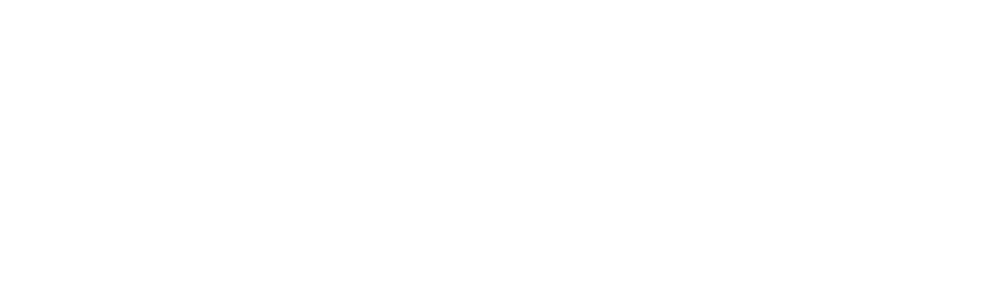
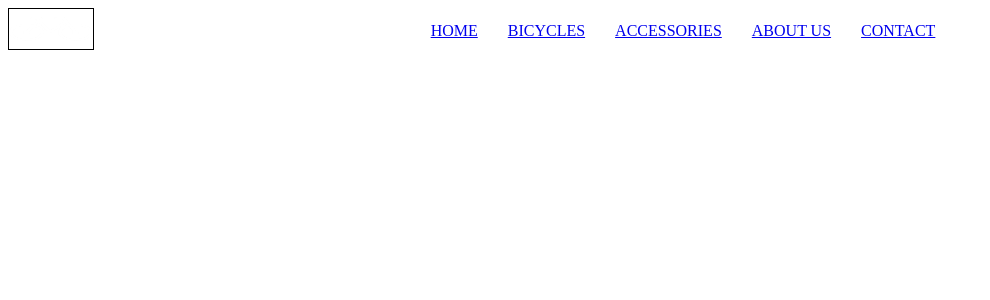
Before and after one commit to mamasadxar/ngProject, an Angular app: page / in a window 1280 px wide. Shown: the top 300 px of the page, without its empty margins (0-990 px from the left). Built offline with nearby package versions, Linux system fonts and the light colour scheme.

Commit message:
added fonts

```diff
--- a/angular.json
+++ b/angular.json
@@ -29,7 +29,8 @@
               {
                 "glob": "**/*",
                 "input": "public"
-              }
+              },
+              "src/assets"
             ],
             "styles": [
               "src/styles.scss"
--- a/src/app/app.component.html
+++ b/src/app/app.component.html
@@ -1,2 +1,2 @@
-
+<app-header></app-header>
 <router-outlet/>
--- a/src/app/app.component.ts
+++ b/src/app/app.component.ts
@@ -1,9 +1,10 @@
 import { Component } from '@angular/core';
 import { RouterOutlet } from '@angular/router';
+import { HeaderComponent } from "./header/header.component";
 
 @Component({
   selector: 'app-root',
-  imports: [RouterOutlet],
+  imports: [RouterOutlet, HeaderComponent],
   templateUrl: './app.component.html',
   styleUrl: './app.component.scss'
 })
--- a/src/app/header/header.component.html
+++ b/src/app/header/header.component.html
@@ -1,11 +1,15 @@
-<div class="header">
-    <div class="logo"></div>
-    <div class="links">
-        <a href="">HOME</a>
-        <a href="">BICYCLES</a>
-        <a href="">ACCESSORIES</a>
-        <a href="">ABOUT US</a>
-        <a href="">CONTACT</a>
+<div class="container">
+    <div class="header">
+        <div class="logo">
+            <img src="assets/logo.png" alt="">
+        </div>
+        <div class="links">
+            <a href="#">HOME</a>
+            <a href="#">BICYCLES</a>
+            <a href="#">ACCESSORIES</a>
+            <a href="#">ABOUT US</a>
+            <a href="#">CONTACT</a>
+        </div>
+        <div class="cart"></div>
     </div>
-    <div class="cart"></div>
 </div>
--- a/src/app/header/header.component.scss
+++ b/src/app/header/header.component.scss
@@ -0,0 +1,20 @@
+.container {
+    max-width: 1600px;
+    margin: auto;
+    .header {
+        display: flex;
+        align-items: center;
+        justify-content: space-between;
+        .logo {
+            img {
+                height: 40px;
+                width: 84px;
+                border: 1px solid black;
+            }
+        }
+        .links {
+            display: flex;
+            gap: 30px;
+        }
+    }
+}
--- a/src/index.html
+++ b/src/index.html
@@ -6,6 +6,9 @@
   <base href="/">
   <meta name="viewport" content="width=device-width, initial-scale=1">
   <link rel="icon" type="image/x-icon" href="favicon.ico">
+  <link rel="preconnect" href="https://fonts.googleapis.com">
+  <link rel="preconnect" href="https://fonts.gstatic.com" crossorigin>
+  <link href="https://fonts.googleapis.com/css2?family=Dancing+Script:wght@400..700&family=Lexend:wght@100..900&family=Passion+One:wght@400;700;900&family=Racing+Sans+One&family=Roboto:ital,wght@0,100..900;1,100..900&display=swap" rel="stylesheet">
 </head>
 <body>
   <app-root></app-root>
```
Also changed, not shown: src/assets/logo.png (added).
